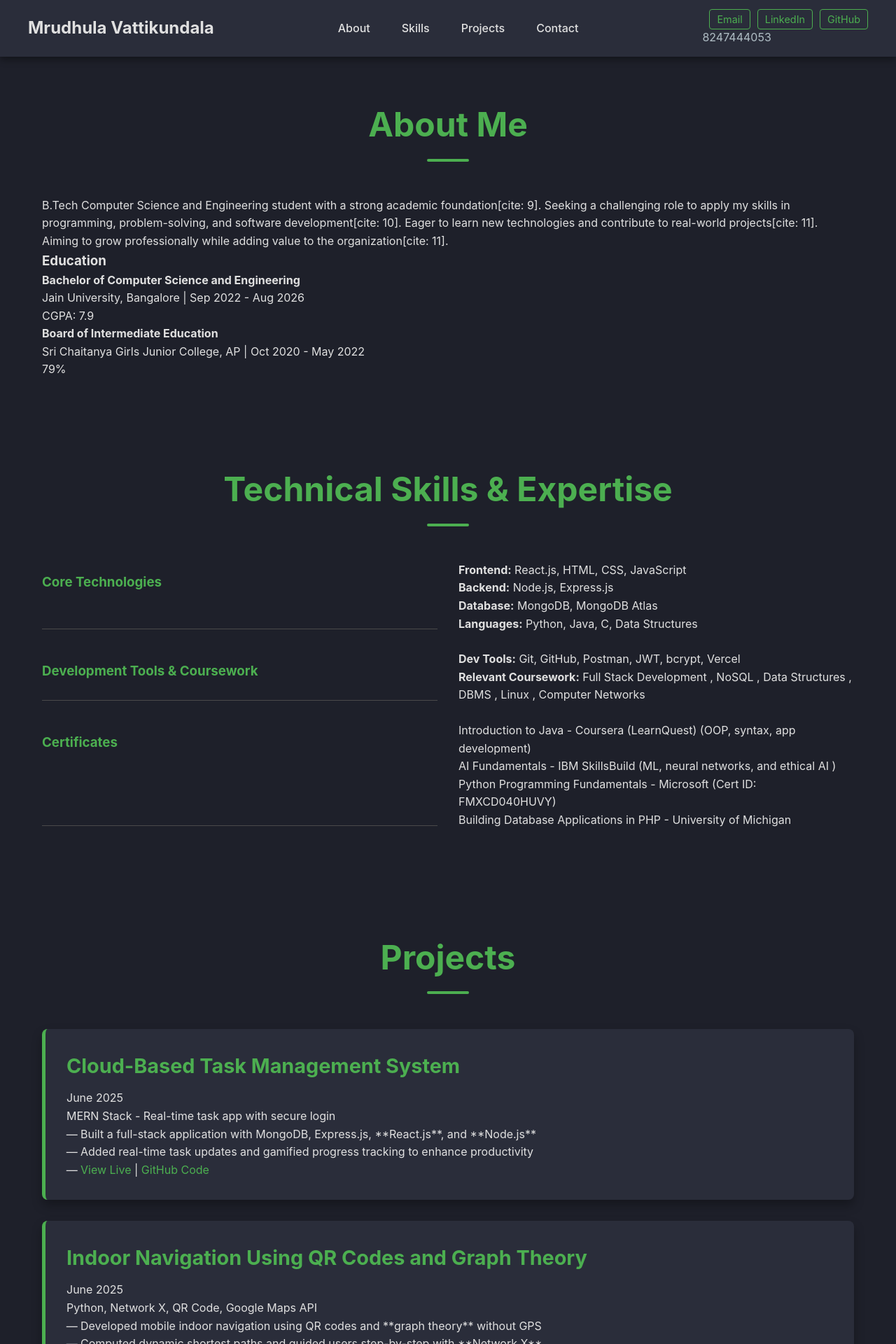
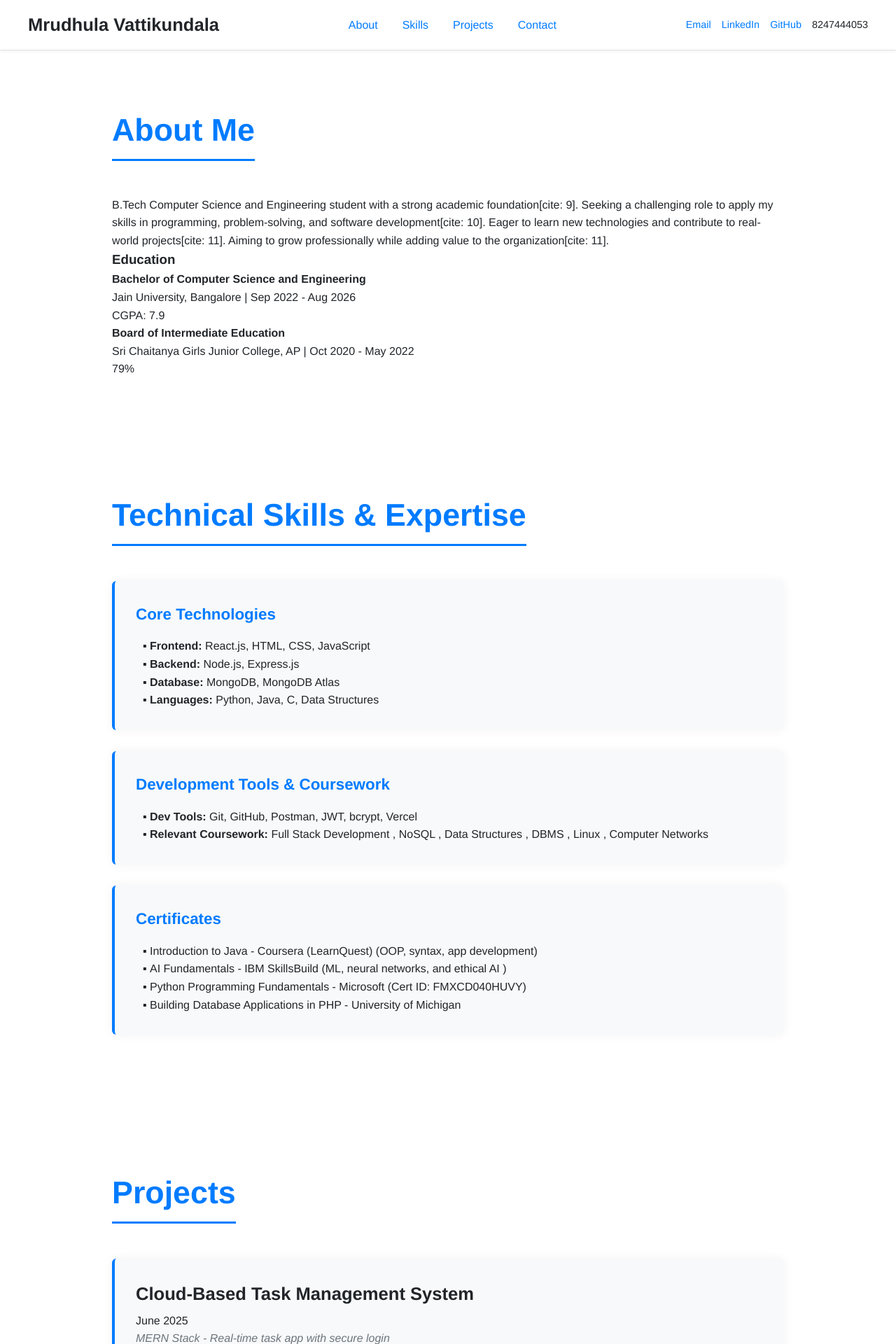
Before and after one commit to mrudhulavattikundala/mrudhula-portfolio, a React (Vite) app: page / in a window 1280 px wide. Shown: the top 1920 px of the page at 70% size. Built offline with nearby package versions, Linux system fonts and the light colour scheme.

Commit message:
Design: Finalized clean, high-contrast professional light mode styling.

```diff
--- a/src/App.css
+++ b/src/App.css
@@ -1,4 +1,4 @@
-/* src/App.css - Dashboard Layout and Elevated Cards */
+/* src/App.css - Clean Layout and Strong Typography */
 
 .portfolio-app {
   display: flex;
@@ -12,159 +12,125 @@ main {
 
 /* --- Section Layouts & Containers --- */
 section, .contact-section {
-  padding: 60px 20px;
-  max-width: var(--max-width);
+  padding: 80px 20px;
+  max-width: 1000px; /* Keeps content centered and readable */
   margin: 0 auto;
-  min-height: 400px; /* Ensures sections have visible height */
 }
 
 section h2, .contact-section h2 {
-  text-align: center;
-  font-size: 3em;
+  text-align: left;
+  font-size: 2.8em;
+  font-weight: 700;
   color: var(--primary-color);
   margin-bottom: 50px;
-  position: relative;
-}
-
-section h2::after {
-    content: '';
-    display: block;
-    width: 60px;
-    height: 4px;
-    background: var(--primary-color);
-    margin: 10px auto 0;
-    border-radius: 2px;
+  /* Adds a strong separator line under the title */
+  border-bottom: 3px solid var(--primary-color);
+  display: inline-block;
+  padding-bottom: 5px;
 }
 
 
 /* --- Header (Sticky Navbar) --- */
 .header-section {
-  background-color: var(--surface-color);
-  color: var(--light-text);
+  background-color: var(--bg-color);
+  border-bottom: 1px solid #dee2e6; /* Light separator */
   padding: 15px 40px;
   display: flex;
   justify-content: space-between;
   align-items: center;
 
-  /* Sticky properties */
   position: fixed;
   top: 0;
   left: 0;
   width: 100%;
   z-index: 1000;
-  box-shadow: 0 4px 10px rgba(0, 0, 0, 0.4);
+  box-shadow: 0 2px 4px rgba(0, 0, 0, 0.05); /* Subtle shadow */
 }
 
 .header-section h1 {
-  font-size: 1.5em;
-  font-weight: 700;
+  font-size: 1.6em;
+  font-weight: 800;
   color: var(--text-color);
 }
 
 .main-nav ul {
   display: flex;
-  gap: 25px;
-}
-
-.main-nav a {
-  color: var(--text-color);
-  font-weight: 500;
-  padding: 5px 10px;
-  border-radius: 4px;
+  gap: 35px;
 }
 
 .main-nav a:hover {
-  background-color: rgba(76, 175, 80, 0.2); /* Soft hover background */
   color: var(--primary-color);
 }
 
-.contact-info-header a {
+.contact-info-header {
+    display: flex;
+    gap: 15px;
+    align-items: center;
     font-size: 0.9em;
-    padding: 5px 10px;
-    border: 1px solid var(--primary-color);
-    border-radius: 4px;
-    margin-left: 10px;
-}
-.contact-info-header .phone-number {
-    color: var(--secondary-text);
 }
 
 
-/* --- Skills & Projects (Dashboard Card Look) --- */
+/* --- Skills & Projects (Clean Card Look) --- */
+.skills-section .skills-group, .project-card {
+    background-color: var(--surface-color);
+    padding: 30px;
+    border-radius: 6px;
+    box-shadow: 0 0 15px rgba(0, 0, 0, 0.05); /* Very soft shadow */
+    margin-bottom: 30px;
+    border-left: 4px solid var(--primary-color); /* Strong accent line */
+}
 
-/* Skills Group Layout */
 .skills-section h3 {
     color: var(--primary-color);
-    margin-top: 15px;
-    margin-bottom: 5px;
-    padding-bottom: 5px;
-    border-bottom: 1px solid #4A4A4A;
+    margin-bottom: 15px;
+    font-size: 1.4em;
 }
 
-.skills-group {
-    background-color: var(--surface-color);
-    padding: 25px;
-    border-radius: 8px;
-    box-shadow: 0 8px 15px rgba(0, 0, 0, 0.3); /* Elevated shadow */
-    margin-bottom: 25px;
-}
-
-.skills-section .skills-group {
-    display: grid;
-    grid-template-columns: repeat(auto-fit, minmax(300px, 1fr));
-    gap: 30px;
-    padding: 0;
-    background-color: transparent; /* Remove background from container */
-    box-shadow: none;
-}
-
-/* Projects Card Layout */
-.projects-section .project-card {
-    background-color: var(--surface-color);
-    padding: 30px;
-    border-radius: 8px;
-    box-shadow: 0 8px 15px rgba(0, 0, 0, 0.3);
-    margin-bottom: 30px;
-    border-left: 5px solid var(--primary-color);
+.skills-group ul {
+    padding-left: 20px;
+    list-style-type: '▪ ';
 }
 
 .project-card h3 {
-  color: var(--primary-color);
-  margin-bottom: 10px;
-  font-size: 1.8em;
+  color: var(--text-color);
+  margin-bottom: 5px;
+  font-size: 1.6em;
+  font-weight: 600;
 }
 
-.project-card ul {
-    padding-left: 20px;
-    list-style-type: '— '; /* Custom bullet */
+.project-card .project-tech {
+    color: var(--secondary-text);
+    margin-bottom: 15px;
+    font-style: italic;
 }
 
-/* --- Footer --- */
+
+/* --- Footer & Contact --- */
+.contact-section {
+    background-color: var(--surface-color);
+    border-top: 1px solid #dee2e6;
+    text-align: center;
+    padding: 60px 20px;
+}
+
 .footer-section {
-  background-color: #111; /* Even darker footer */
-  color: var(--secondary-text);
+  background-color: var(--text-color);
+  color: var(--surface-color);
   text-align: center;
-  padding: 25px;
-  margin-top: auto;
-  font-size: 0.9em;
+  padding: 20px;
+  font-size: 0.85em;
 }
+
 
 /* --- Responsive Design --- */
 @media (max-width: 768px) {
   .header-section {
     flex-direction: column;
-    text-align: center;
     padding: 15px 20px;
-    position: static; /* Unstick on mobile */
+    position: static;
   }
 
   body {
-    padding-top: 0; /* Remove header padding on mobile */
-  }
-
-  .main-nav ul {
-    flex-wrap: wrap;
-    justify-content: center;
-    margin-top: 10px;
+    padding-top: 0;
   }
 }
--- a/src/index.css
+++ b/src/index.css
@@ -1,19 +1,18 @@
-/* src/index.css - Modern Dark Mode Palette */
+/* src/index.css - High-Contrast Professional Light Mode */
 
-/* 1. Global Reset and Variables */
 :root {
-  /* New Professional Dark Palette */
-  --bg-color: #1E202A;      /* Deep Background */
-  --surface-color: #2A2D3A; /* Card/Component Surface */
-  --primary-color: #4CAF50; /* Vibrant Green Accent (Code/Success) */
-  --text-color: #E0E0E0;    /* Soft White Text */
-  --secondary-text: #B0BEC5; /* Muted Secondary Text */
+  /* New Professional Light Palette */
+  --bg-color: #FFFFFF;      /* Pure White Background */
+  --surface-color: #F8F9FA; /* Off-White for Cards/Surfaces */
+  --primary-color: #007bff; /* Deep Blue Accent (Modern and Trustworthy) */
+  --text-color: #212529;    /* Dark Black/Navy Text */
+  --secondary-text: #6c757d; /* Muted Gray Secondary Text */
 
-  --font-family: 'Inter', 'Segoe UI', Tahoma, Geneva, Verdana, sans-serif;
+  --font-family: 'Helvetica Neue', Arial, sans-serif; /* Clean, modern font */
   --max-width: 1200px;
 }
 
-/* 2. Base Styles */
+/* Base Styles */
 * {
   box-sizing: border-box;
   margin: 0;
@@ -25,7 +24,7 @@ body {
   line-height: 1.6;
   color: var(--text-color);
   background-color: var(--bg-color);
-  padding-top: 80px; /* Space for the fixed header */
+  padding-top: 70px; /* Space for the fixed header */
 }
 
 a {
@@ -35,7 +34,7 @@ a {
 }
 
 a:hover {
-  color: #81C784; /* Lighter green on hover */
+  color: #0056b3;
 }
 
 ul {
```
